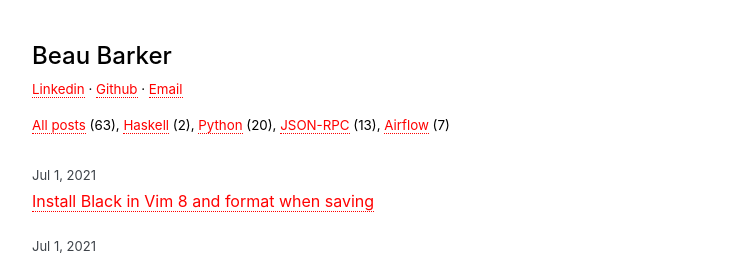
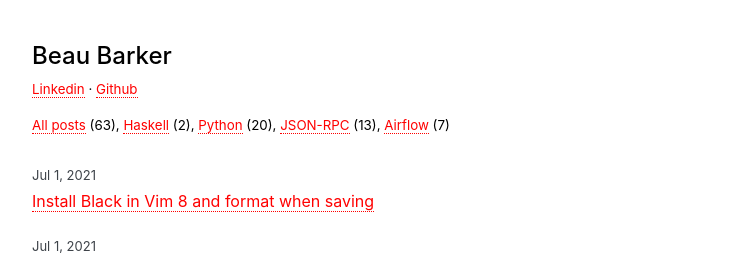
Before and after one commit to explodinglabs/explodinglabs.github.io, a Jekyll site: the page built from index.html, in a window 1280 px wide and 900 px high. Shown: the top 263 px of the window, without its empty margins (228-965 px from the left). Built offline with Jekyll 4.4.1, drawn with Linux system fonts in a browser that asks for light colours; some web fonts are replaced.

Commit message:
Remove email

```diff
--- a/_layouts/page.html
+++ b/_layouts/page.html
@@ -6,8 +6,7 @@ layout: all
 
     <div class="links">
         <a href="https://linkedin.com/in/beaub">Linkedin</a> ·
-        <a href="https://github.com/bcb">Github</a> ·
-        <a href="mailto:beauinmelbourne@gmail.com">Email</a>
+        <a href="https://github.com/bcb">Github</a>
     </div>
 
     <div class="post-filter">
```
